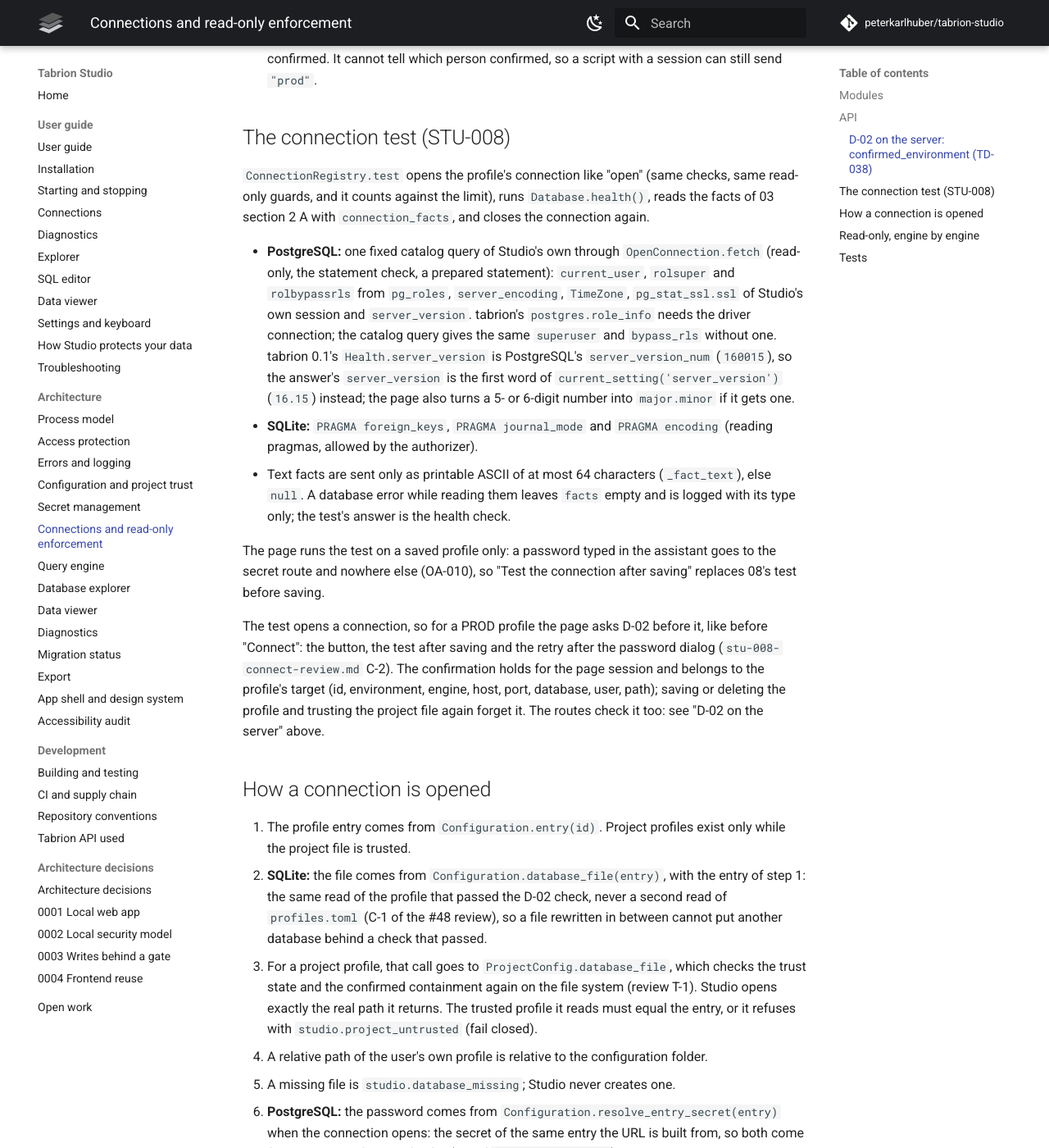
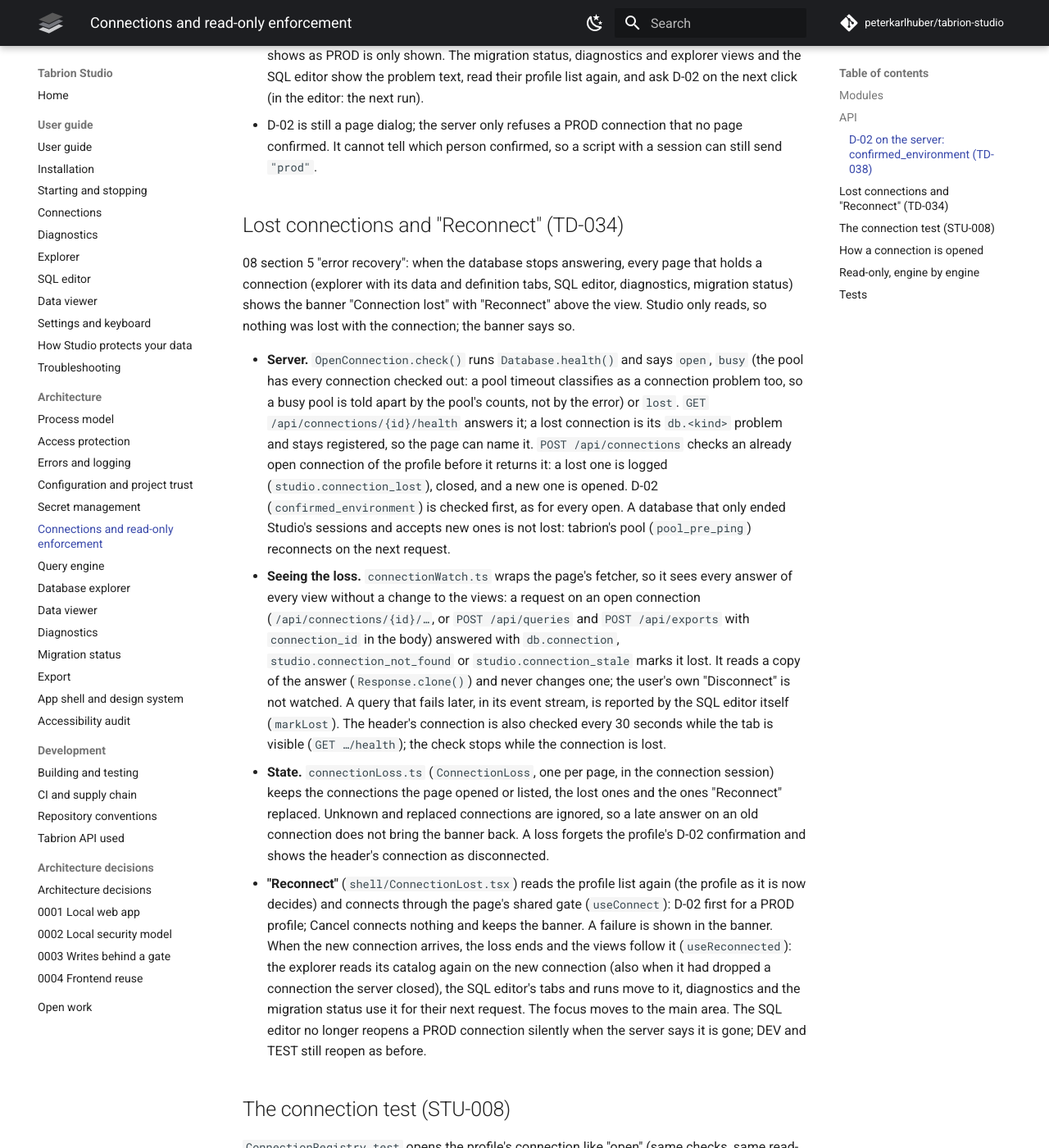
Before and after one commit to peterkarlhuber/tabrion-studio, an MkDocs documentation site: the page built from docs/architecture/connections.md, in a window 1280 px wide and 1400 px high, scrolled down 2135 px. Shown: the whole window at 82% size. Built offline with MkDocs 1.6.1 and Material for MkDocs 9.7.7, drawn with Linux system fonts in a browser that asks for light colours; comment, search, counter and statistics services are not loaded; some of the changed text lies outside the part shown.

Commit message:
TD-034: e2e (harness and real server), docs and the handle's public surface
Harness spec: the check and a request find the database gone, axe in
light/dark and en/de, Reconnect by keyboard, D-02 again for PROD, and the
SQL editor. Real-server spec: a connection closed on the server (DEV and
PROD), and with a throwaway PostgreSQL the database stops answering.

Co-Authored-By: Claude Opus 5.5 <noreply@anthropic.com>
Claude-Session: https://claude.ai/code/session_011tY7TC7Nu5VGro3DJGJcv8

```diff
--- a/docs/architecture/connections.md
+++ b/docs/architecture/connections.md
@@ -23,6 +23,7 @@ services (import-linter contracts `services-below-api` and `engines-only-in-serv
 | `POST /api/connections` | `{"profile_id", "confirmed_environment"}` | 201 `{connection_id, profile_id, engine, environment, read_only: true, url, opened_at}`; `studio.prod_confirmation_required` (409, see below) |
 | `GET /api/connections` | – | `{"connections": [...]}` (each checked against its profile; a stale one is closed and left out) |
 | `DELETE /api/connections` | `{"connection_id"}` | 204, or `studio.connection_not_found` |
+| `GET /api/connections/{id}/health` | – | `{state: "open" \| "busy", latency_ms}`; a lost connection is its `db.<kind>` problem (502 `db.connection` when the database does not answer); `studio.connection_not_found`, `studio.connection_stale` (TD-034) |
 | `POST /api/connection-tests` | `{"profile_id", "confirmed_environment"}` | `{ok, engine, environment, server_version, latency_ms, read_only, facts}`; the connection is closed again; `studio.prod_confirmation_required` (409) |
 
 The ids go in the body, like the profile routes. All routes sit behind the access middleware (session, CSRF,
@@ -57,6 +58,38 @@ too.
   next run).
 - D-02 is still a page dialog; the server only refuses a PROD connection that no page confirmed. It cannot tell which
   person confirmed, so a script with a session can still send `"prod"`.
+
+## Lost connections and "Reconnect" (TD-034)
+
+08 section 5 "error recovery": when the database stops answering, every page that holds a connection (explorer with
+its data and definition tabs, SQL editor, diagnostics, migration status) shows the banner "Connection lost" with
+"Reconnect" above the view. Studio only reads, so nothing was lost with the connection; the banner says so.
+
+- **Server.** `OpenConnection.check()` runs `Database.health()` and says `open`, `busy` (the pool has every
+  connection checked out: a pool timeout classifies as a connection problem too, so a busy pool is told apart by the
+  pool's counts, not by the error) or `lost`. `GET /api/connections/{id}/health` answers it; a lost connection is its
+  `db.<kind>` problem and stays registered, so the page can name it. `POST /api/connections` checks an already open
+  connection of the profile before it returns it: a lost one is logged (`studio.connection_lost`), closed, and a new
+  one is opened. D-02 (`confirmed_environment`) is checked first, as for every open. A database that only ended
+  Studio's sessions and accepts new ones is not lost: tabrion's pool (`pool_pre_ping`) reconnects on the next request.
+- **Seeing the loss.** `connectionWatch.ts` wraps the page's fetcher, so it sees every answer of every view without
+  a change to the views: a request on an open connection (`/api/connections/{id}/…`, or `POST /api/queries` and
+  `POST /api/exports` with `connection_id` in the body) answered with `db.connection`, `studio.connection_not_found`
+  or `studio.connection_stale` marks it lost. It reads a copy of the answer (`Response.clone()`) and never changes
+  one; the user's own "Disconnect" is not watched. A query that fails later, in its event stream, is reported by the
+  SQL editor itself (`markLost`). The header's connection is also checked every 30 seconds while the tab is visible
+  (`GET …/health`); the check stops while the connection is lost.
+- **State.** `connectionLoss.ts` (`ConnectionLoss`, one per page, in the connection session) keeps the connections
+  the page opened or listed, the lost ones and the ones "Reconnect" replaced. Unknown and replaced connections are
+  ignored, so a late answer on an old connection does not bring the banner back. A loss forgets the profile's D-02
+  confirmation and shows the header's connection as disconnected.
+- **"Reconnect"** (`shell/ConnectionLost.tsx`) reads the profile list again (the profile as it is now decides) and
+  connects through the page's shared gate (`useConnect`): D-02 first for a PROD profile; Cancel connects nothing and
+  keeps the banner. A failure is shown in the banner. When the new connection arrives, the loss ends and the views
+  follow it (`useReconnected`): the explorer reads its catalog again on the new connection (also when it had dropped
+  a connection the server closed), the SQL editor's tabs and runs move to it, diagnostics and the migration status
+  use it for their next request. The focus moves to the main area. The SQL editor no longer reopens a PROD
+  connection silently when the server says it is gone; DEV and TEST still reopen as before.
 
 ## The connection test (STU-008)
 
```
Also changed, not shown: CHANGELOG.md (+7 -0 lines), docs/TODO.md (+11 -8 lines), docs/api-consumers.md (+6 -5 lines), docs/architecture/frontend.md (+1 -0 lines), docs/guide/connections.md (+6 -0 lines), docs/guide/troubleshooting.md (+1 -0 lines), 5 other files.
